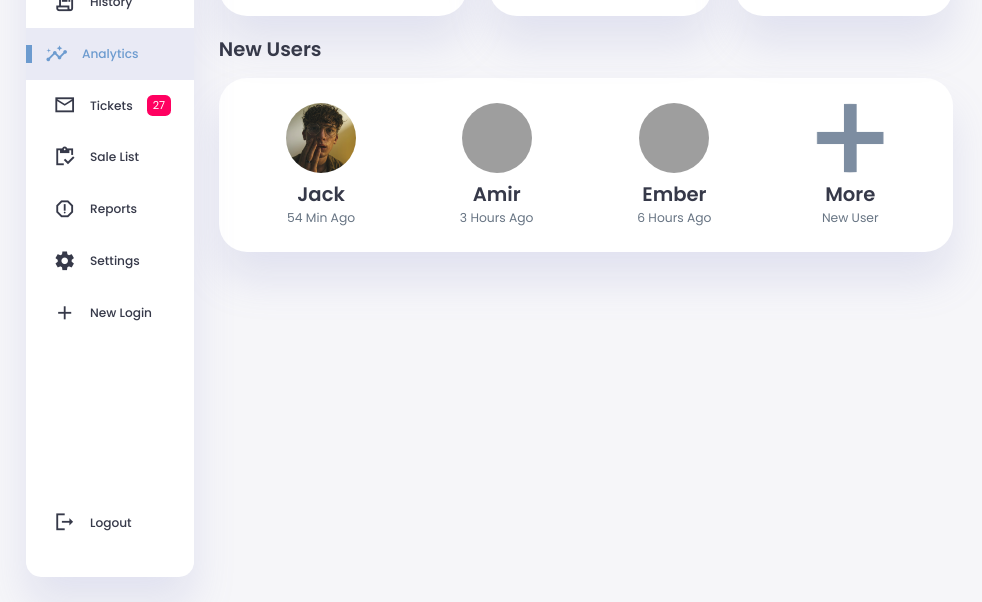
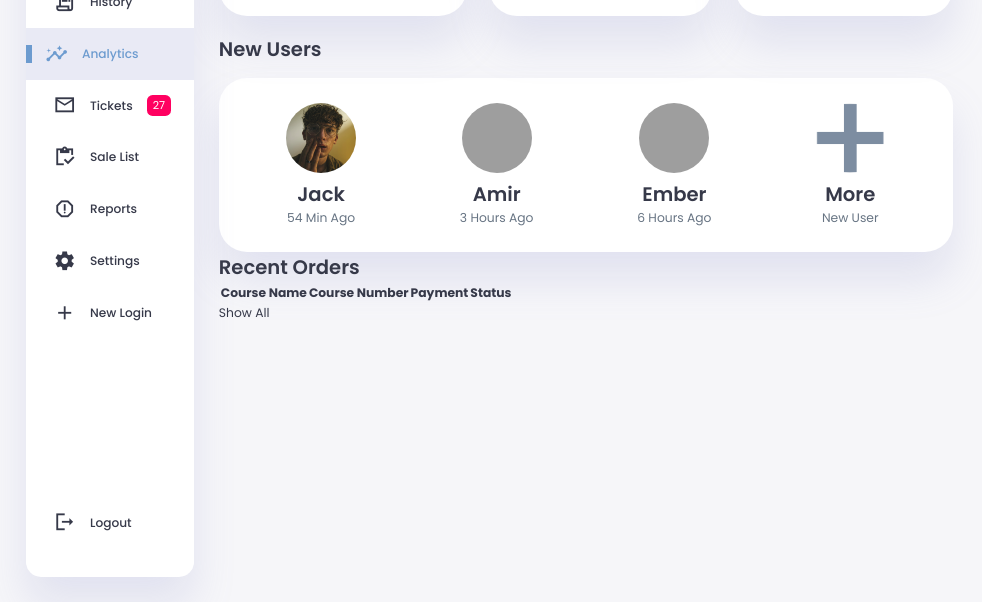
Before and after one commit to ryanpolson3/Dashboard, a plain HTML site: page index.html in a window 1280 px wide. Shown: the part 198-800 px from the top of the page, without its empty margins (0-982 px from the left). Drawn offline with Linux system fonts and the light colour scheme; grey boxes are pictures that could not be loaded.

Commit message:
Recent Orders Table

```diff
--- a/index.html
+++ b/index.html
@@ -179,6 +179,24 @@
          </div>
          <!-- End of New Users Section -->
 
+         <!-- Recent Orders Table -->
+         <div class="recent-orders">
+            <h2>Recent Orders</h2>
+            <table>
+               <thead>
+                  <tr>
+                     <th>Course Name</th>
+                     <th>Course Number</th>
+                     <th>Payment</th>
+                     <th>Status</th>
+                     <th></th>
+                  </tr>
+               </thead>
+               <tbody></tbody>
+            </table>
+            <a href="#">Show All</a>
+         </div>
+
       </main>
 
 
```
